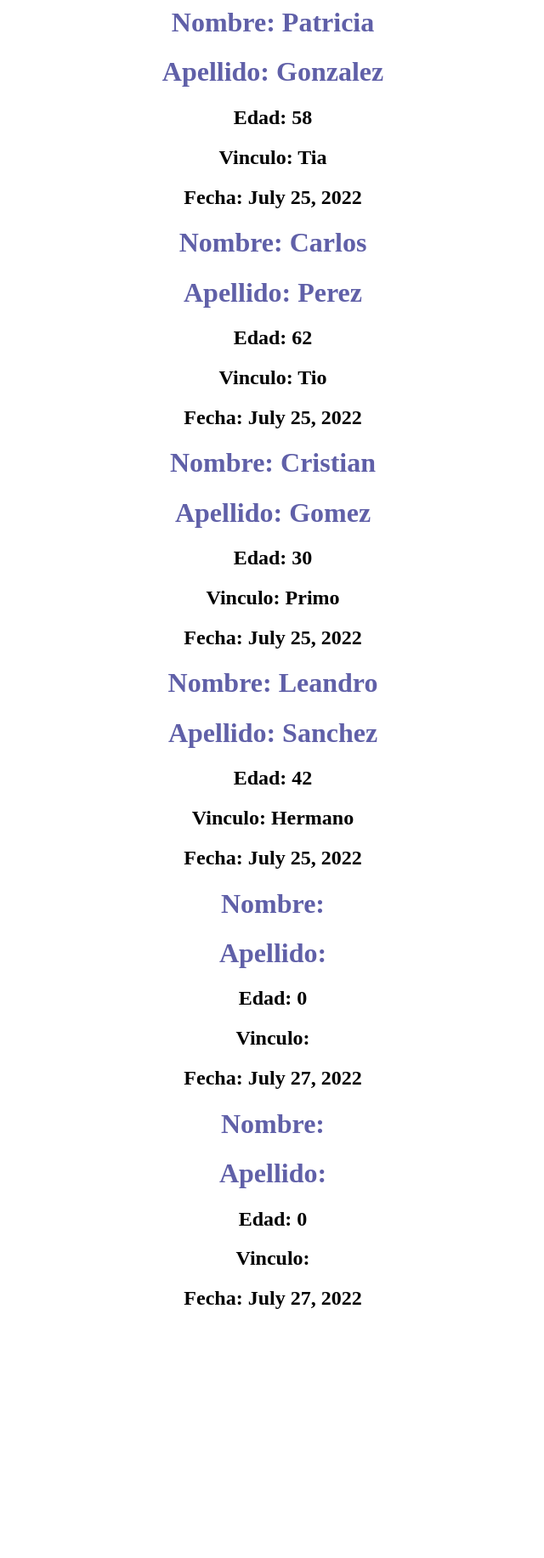
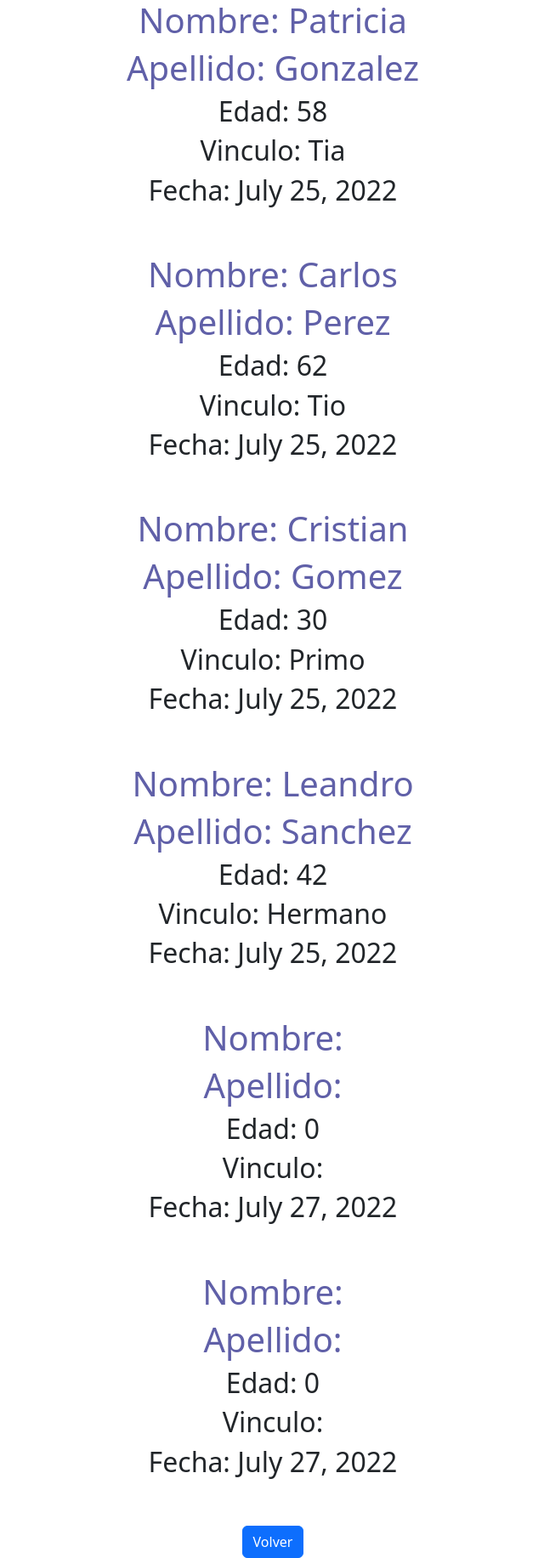
Before and after one commit to dariosbarbati/MVT, a Django app: page /lista/ in a window 1280 px wide. Shown: the whole page at 85% size, without its empty margins (319-959 px from the left). Before the commit the page ends 1540 px from the top, so only its background shows below. Run offline with Django 4.2, Linux system fonts and the light colour scheme; data comes from the database, SQL or seed files in the repository; both versions use the stored data as it was after the commit.

Commit message:
se agrega boton a la lista

```diff
--- a/MVT/templates/list.html
+++ b/MVT/templates/list.html
@@ -1,10 +1,33 @@
+<!DOCTYPE html>
+<html lang="en">
+<head>
+    <meta charset="UTF-8">
+    <meta http-equiv="X-UA-Compatible" content="IE=edge">
+    <meta name="viewport" content="width=device-width, initial-scale=1.0">
+
+    <link href="https://cdn.jsdelivr.net/npm/bootstrap@5.2.0/dist/css/bootstrap.min.css" rel="stylesheet" integrity="sha384-gH2yIJqKdNHPEq0n4Mqa/HGKIhSkIHeL5AyhkYV8i59U5AR6csBvApHHNl/vI1Bx" crossorigin="anonymous">
+
+    <title>Document</title>
+</head>
+<body style="text-align: center">
+
+    {% for person in persons %}
+    <h1 style= "color: rgb(96, 96, 168) ;">Nombre: {{person.name}}</h1>
+    <h1 style= "color: rgb(96, 96, 168) ;">Apellido: {{person.last_name}}</h1>
+    <h2>Edad: {{person.ages}}</h2>
+    <h2>Vinculo: {{person.parent}}</h2>
+    <h2>Fecha: {{person.date}}</h2>
+
+    <br>
+    <br>
+
+    {% endfor %}
 
 
-    {% for person in persons %}
-    <h1 style="text-align: center ; color: rgb(96, 96, 168) ;">Nombre: {{person.name}}</h1>
-    <h1 style="text-align: center ; color: rgb(96, 96, 168) ;">Apellido: {{person.last_name}}</h1>
-    <h2 style="text-align: center ;">Edad: {{person.ages}}</h2>
-    <h2 style="text-align: center ;">Vinculo: {{person.parent}}</h2>
-    <h2 style="text-align: center ;">Fecha: {{person.date}}</h2>
+    <a  href="http://127.0.0.1:8000/bienvenido/" type="button" class="btn btn-primary">Volver</a>
 
-    {% endfor %}
+</body>
+<script src="https://cdn.jsdelivr.net/npm/@popperjs/core@2.11.5/dist/umd/popper.min.js" integrity="sha384-Xe+8cL9oJa6tN/veChSP7q+mnSPaj5Bcu9mPX5F5xIGE0DVittaqT5lorf0EI7Vk" crossorigin="anonymous"></script>
+<script src="https://cdn.jsdelivr.net/npm/bootstrap@5.2.0/dist/js/bootstrap.min.js" integrity="sha384-ODmDIVzN+pFdexxHEHFBQH3/9/vQ9uori45z4JjnFsRydbmQbmL5t1tQ0culUzyK" crossorigin="anonymous"></script>
+
+</html>
```
Also changed, not shown: MVT/db.sqlite3.
